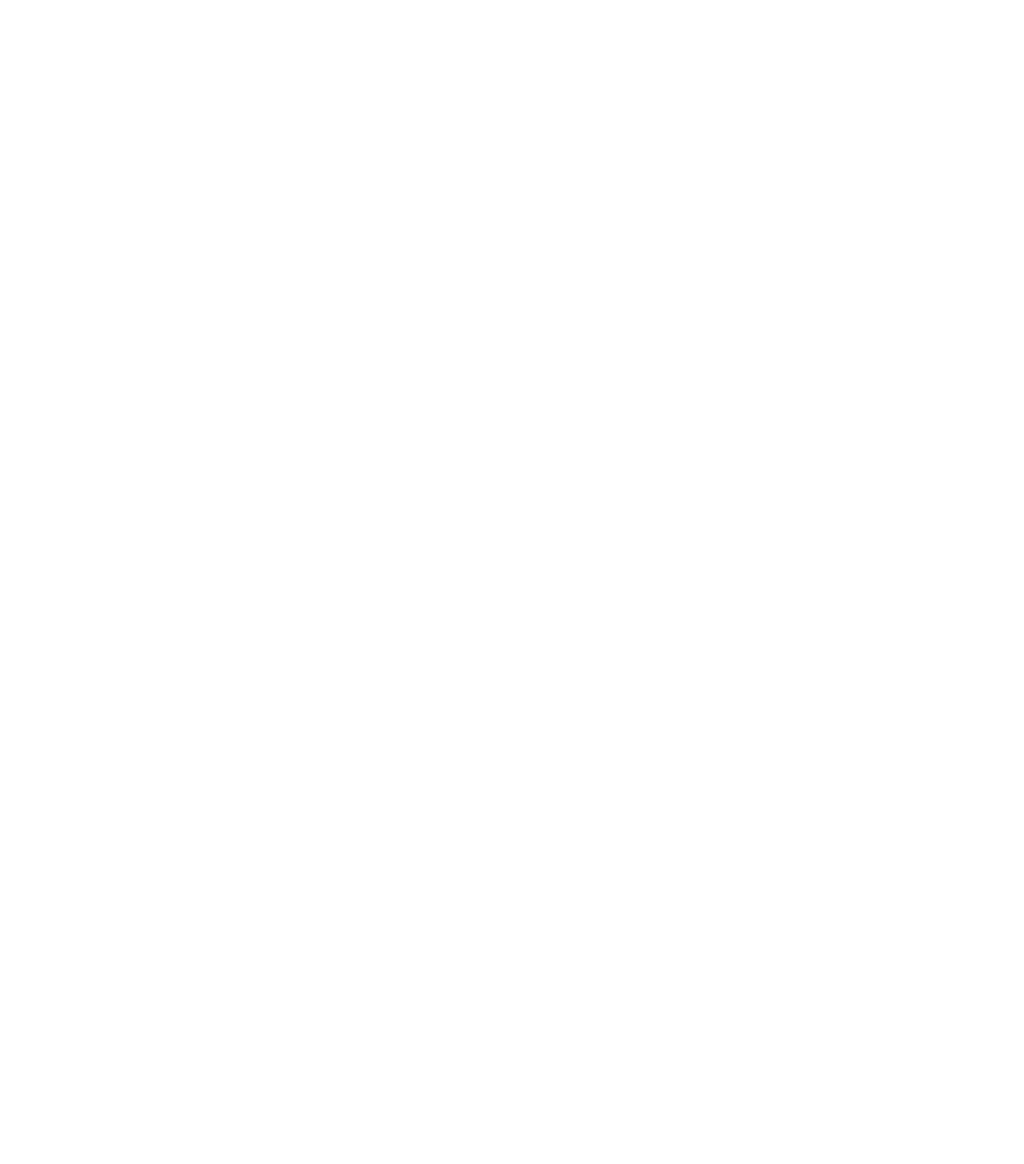
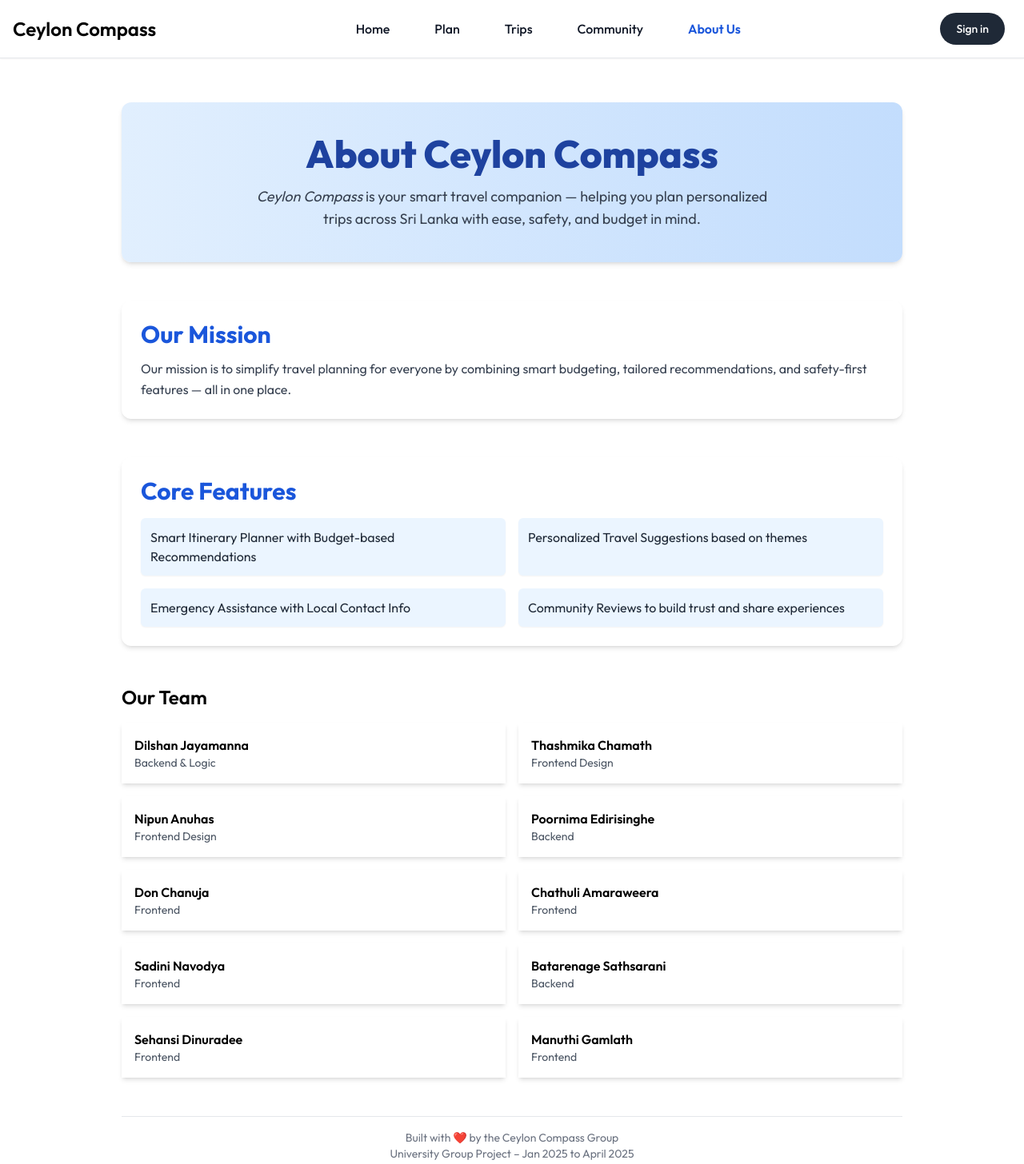
Before and after one commit to dilshanj02/ceylon-compass, a React (Vite) app in the folder frontend/: page /about in a window 1280 px wide. Before the commit this address had no page. Shown: the top 1456 px of the page at 80% size. Before the commit the page ends 800 px from the top, so only its background shows below. Built offline with nearby package versions, Linux system fonts and the light colour scheme.

Commit message:
add api_playground.py

```diff
--- a/frontend/src/App.jsx
+++ b/frontend/src/App.jsx
@@ -6,6 +6,7 @@ import SignupPage from "./pages/SignupPage";
 import TripsPage from "./pages/TripsPage";
 import TripPage from "./pages/TripPage";
 import HomePage from "./pages/HomePage";
+import AboutUsPage from "./pages/AboutUsPage";
 import CommunityPage from "./pages/CommunityPage";
 import { AuthProvider } from "./context/AuthContext";
 import PrivateRoute from "./utils/PrivateRoute";
@@ -23,6 +24,7 @@ export default function App() {
               <Route path="/trips/:id" element={<TripPage />} />
             </Route>
             <Route path="/community" element={<CommunityPage />} />
+            <Route path="/about" element={<AboutUsPage />} />
             <Route path="/signin" element={<SigninPage />} />
             <Route path="/signup" element={<SignupPage />} />
           </Route>
--- a/frontend/src/components/Navbar.jsx
+++ b/frontend/src/components/Navbar.jsx
@@ -80,6 +80,7 @@ const Navbar = () => {
               { name: "Plan", path: "/plan" },
               { name: "Trips", path: "/trips" },
               { name: "Community", path: "/community" },
+              { name: "About Us", path: "/about" },
             ].map((item) => (
               <li key={item.path}>
                 <Link
--- /dev/null
+++ b/frontend/src/pages/AboutUsPage.jsx
@@ -0,0 +1,102 @@
+const AboutUsPage = () => {
+  return (
+    <div className="max-w-5xl mx-auto p-6 space-y-12">
+      {/* Heading */}
+      <div className="text-center flex flex-col items-center justify-center bg-gradient-to-r from-blue-100 to-blue-200 rounded-xl p-10 shadow-md">
+        <h1 className="text-5xl font-extrabold mb-4 text-blue-800">
+          About Ceylon Compass
+        </h1>
+        <p className="text-lg text-gray-700 max-w-2xl">
+          <span className="italic">Ceylon Compass</span> is your smart travel
+          companion — helping you plan personalized trips across Sri Lanka with
+          ease, safety, and budget in mind.
+        </p>
+      </div>
+
+      {/* Mission */}
+      <section className="bg-base-100 p-6 rounded-xl shadow-md">
+        <h2 className="text-3xl font-bold mb-3 text-blue-700">Our Mission</h2>
+        <p className="text-gray-700 text-md leading-relaxed">
+          Our mission is to simplify travel planning for everyone by combining
+          smart budgeting, tailored recommendations, and safety-first features —
+          all in one place.
+        </p>
+      </section>
+
+      {/* Core Features */}
+      <section className="bg-base-100 p-6 rounded-xl shadow-md">
+        <h2 className="text-3xl font-bold mb-4 text-blue-700">Core Features</h2>
+        <ul className="grid md:grid-cols-2 gap-4 text-gray-800 text-base">
+          <li className="bg-blue-50 p-3 rounded-md shadow-sm">
+            Smart Itinerary Planner with Budget-based Recommendations
+          </li>
+          <li className="bg-blue-50 p-3 rounded-md shadow-sm">
+            Personalized Travel Suggestions based on themes
+          </li>
+          <li className="bg-blue-50 p-3 rounded-md shadow-sm">
+            Emergency Assistance with Local Contact Info
+          </li>
+          <li className="bg-blue-50 p-3 rounded-md shadow-sm">
+            Community Reviews to build trust and share experiences
+          </li>
+        </ul>
+      </section>
+
+      {/* Team */}
+      <section>
+        <h2 className="text-2xl font-semibold mb-4">Our Team</h2>
+        <div className="grid md:grid-cols-2 gap-4">
+          <div className="card bg-base-100 shadow-md p-4">
+            <h3 className="font-semibold">Dilshan Jayamanna</h3>
+            <p className="text-sm text-gray-600">Backend & Logic</p>
+          </div>
+          <div className="card bg-base-100 shadow-md p-4">
+            <h3 className="font-semibold">Thashmika Chamath</h3>
+            <p className="text-sm text-gray-600">Frontend Design</p>
+          </div>
+          <div className="card bg-base-100 shadow-md p-4">
+            <h3 className="font-semibold">Nipun Anuhas</h3>
+            <p className="text-sm text-gray-600">Frontend Design</p>
+          </div>
+          <div className="card bg-base-100 shadow-md p-4">
+            <h3 className="font-semibold">Poornima Edirisinghe</h3>
+            <p className="text-sm text-gray-600">Backend</p>
+          </div>
+          <div className="card bg-base-100 shadow-md p-4">
+            <h3 className="font-semibold">Don Chanuja</h3>
+            <p className="text-sm text-gray-600">Frontend</p>
+          </div>
+          <div className="card bg-base-100 shadow-md p-4">
+            <h3 className="font-semibold">Chathuli Amaraweera</h3>
+            <p className="text-sm text-gray-600">Frontend</p>
+          </div>
+          <div className="card bg-base-100 shadow-md p-4">
+            <h3 className="font-semibold">Sadini Navodya</h3>
+            <p className="text-sm text-gray-600">Frontend</p>
+          </div>
+          <div className="card bg-base-100 shadow-md p-4">
+            <h3 className="font-semibold">Batarenage Sathsarani</h3>
+            <p className="text-sm text-gray-600">Backend</p>
+          </div>
+          <div className="card bg-base-100 shadow-md p-4">
+            <h3 className="font-semibold">Sehansi Dinuradee</h3>
+            <p className="text-sm text-gray-600">Frontend</p>
+          </div>
+          <div className="card bg-base-100 shadow-md p-4">
+            <h3 className="font-semibold">Manuthi Gamlath</h3>
+            <p className="text-sm text-gray-600">Frontend</p>
+          </div>
+        </div>
+      </section>
+
+      {/* Footer Info */}
+      <section className="text-sm text-gray-500 text-center border-t pt-4">
+        <p>Built with ❤️ by the Ceylon Compass Group</p>
+        <p>University Group Project – Jan 2025 to April 2025</p>
+        <p>Stack: React, Django, PostgreSQL, Tailwind CSS</p>
+      </section>
+    </div>
+  );
+};
+
+export default AboutUsPage;
--- a/frontend/src/pages/CommunityPage.jsx
+++ b/frontend/src/pages/CommunityPage.jsx
@@ -2,25 +2,6 @@ import { useEffect, useState } from "react";
 import WriteReview from "../components/WriteReview";
 import ReviewList from "../components/ReviewList";
 import useAxios from "../utils/useAxios";
-
-const dummyReviews = [
-  {
-    id: 1,
-    user: "John Doe",
-    destination: "Ella",
-    rating: 4,
-    comment: "Beautiful place, loved the hiking!",
-    date: "3 days ago",
-  },
-  {
-    id: 2,
-    user: "Jane Smith",
-    destination: "Galle",
-    rating: 5,
-    comment: "The beaches were amazing and people were very friendly.",
-    date: "1 week ago",
-  },
-];
 
 const CommunityPage = () => {
   const [reviews, setReviews] = useState([]);
```
Also changed, not shown: 2 other files (tests, documents, lock files or other folders).
